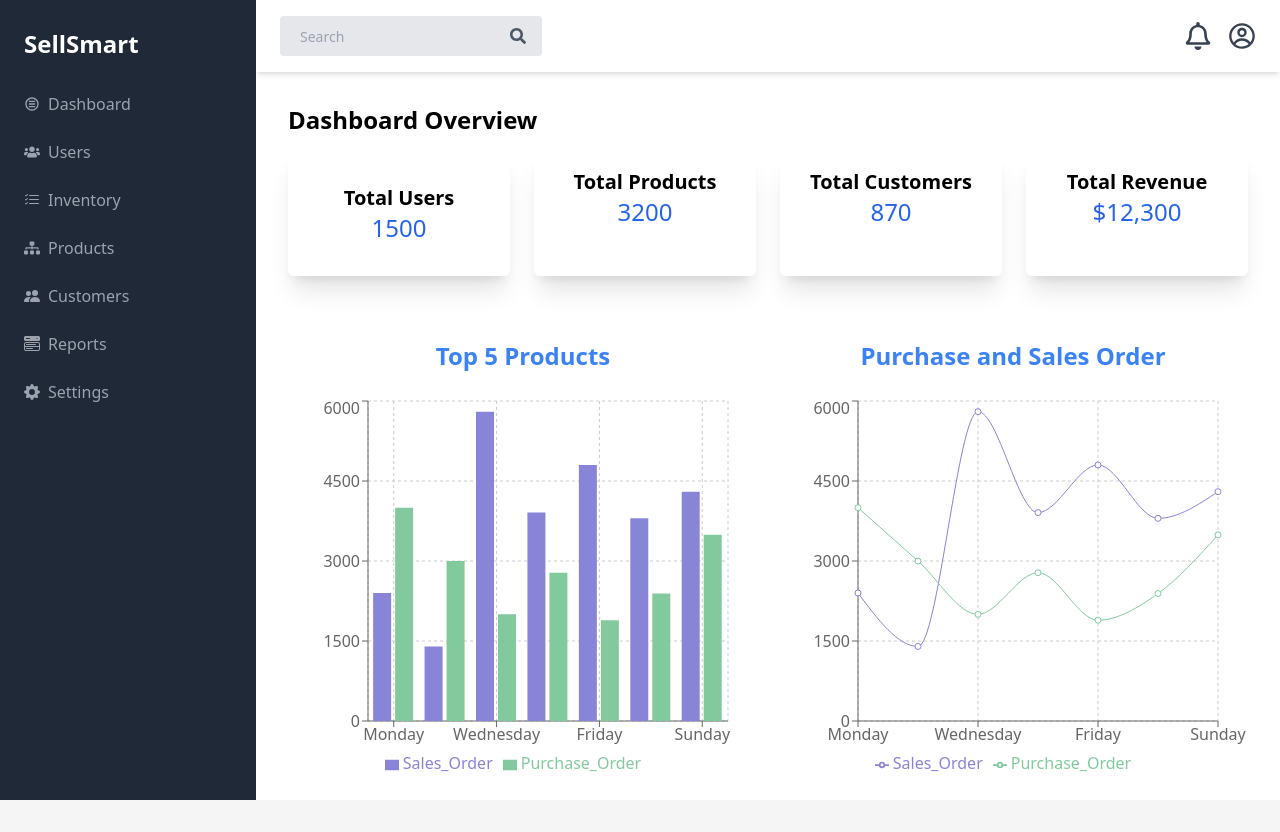
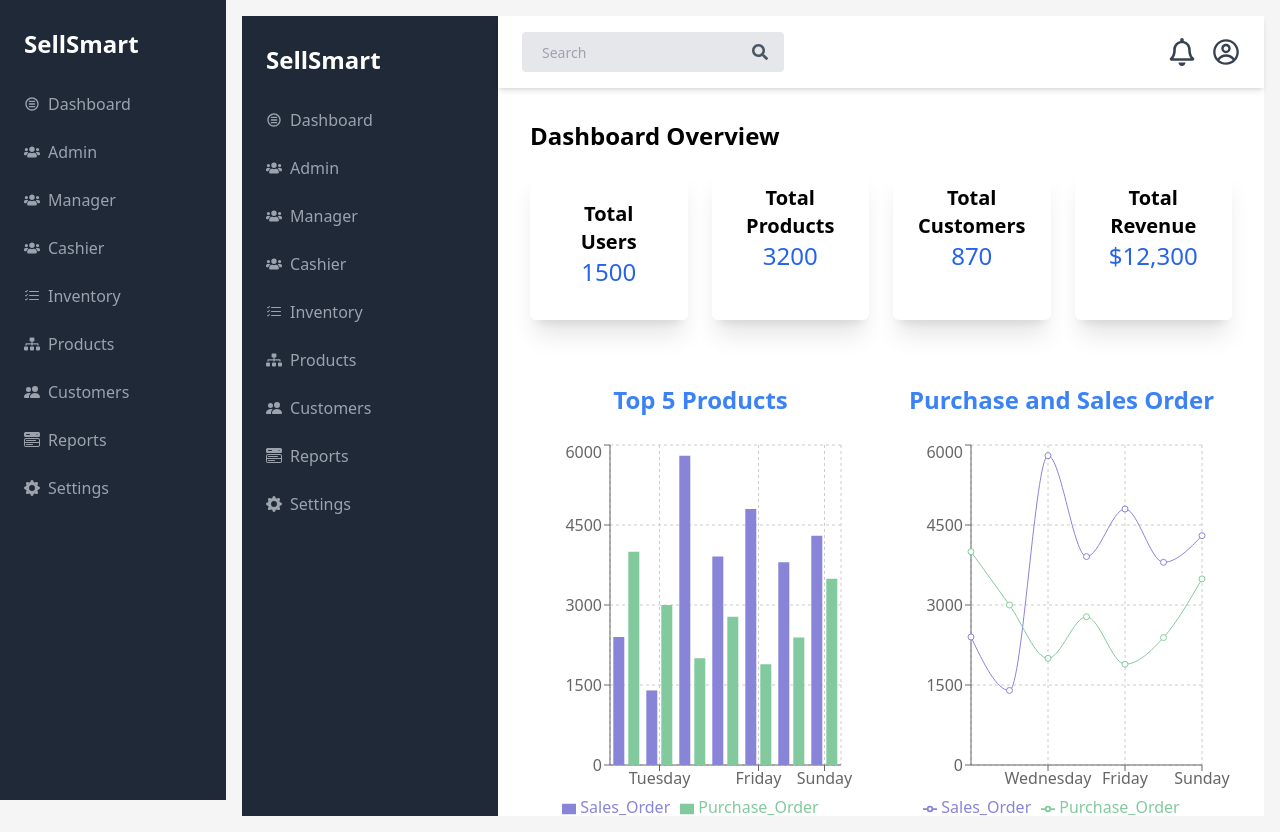
Before and after one commit to Ishahtech/SellSmart, a React (Vite) app: page /admin in a window 1280 px wide. Before the commit the page ends 800 px from the top, so only its background shows below. Built offline with nearby package versions, Linux system fonts and the light colour scheme.

Commit message:
fix: add Layout component

```diff
--- a/src/App.jsx
+++ b/src/App.jsx
@@ -7,19 +7,28 @@ import WelcomeScreen from "./components/WelcomeScreen.jsx";
 import Wholelanding from "./components/LandingPage/Wholelanding.jsx";
 import Manager from "./components/ManagerDashboard/Manager.jsx";
 import Admin from "./components/AdminDashboard/Admin.jsx";
+import Layout from "./components/Layout.jsx";
+
 const App = () => {
   return (
     <>
       <Router>
         <Routes>
-          <Route path="/" element={<Wholelanding />} />
+         {/* Routes without the Sidebar */}
+         <Route path="/" element={<Wholelanding />} />
           <Route path="/welcome" element={<WelcomeScreen />} />
           <Route path="/login" element={<LoginScreen />} />
-          <Route path="/Signup" element={<Signup />} />
-          <Route path="/Employee" element={<LoginEmployee />} />
-          <Route path="/Owner" element={<LoginOwner />} />
-          <Route path="/Manager" element={<Manager />} />
-          <Route path="/admin" element={<Admin />} />
+          <Route path="/signup" element={<Signup />} />
+          <Route path="/employee" element={<LoginEmployee />} />
+          <Route path="/owner" element={<LoginOwner />} />
+
+          {/* Routes with the Sidebar */}
+          <Route path="/manager" element={<Layout />}>
+            <Route index element={<Manager />} />
+          </Route>
+          <Route path="/admin" element={<Layout />}>
+            <Route index element={<Admin />} />
+          </Route>
         </Routes>
       </Router>
     </>
--- a/src/components/AdminDashboard/sidebar.jsx
+++ b/src/components/AdminDashboard/sidebar.jsx
@@ -1,65 +1,85 @@
 import React from "react";
+import { Link } from "react-router-dom";
 import { CgMenuRound } from "react-icons/cg";
 import { FaUsers, FaSitemap } from "react-icons/fa";
-import { BsCart3, BsListCheck,  BsMenuButtonWideFill, BsFillGearFill, BsPeopleFill } from "react-icons/bs";
+import { BsCart3, BsListCheck, BsMenuButtonWideFill, BsFillGearFill, BsPeopleFill } from "react-icons/bs";
 
-
-const Sidebar = ({ isActive, toggleSidebar }) => {
+const Sidebar = () => {
   return (
-    <>
-      <aside className="h-screen bg-gray-800 text-white w-64 space-y-6 py-7 px-2 absolute inset-y-0 left-0 transform -translate-x-full md:relative md:translate-x-0 transition duration-200 ease-in-out">
+    <aside className="h-screen bg-gray-800 text-white w-64 space-y-6 py-7 px-2">
       <div className="text-white flex items-center space-x-2 px-4">
         <span className="text-2xl font-extrabold">SellSmart</span>
       </div>
       <nav>
         <ul className="space-y-2">
           <li className="flex items-center px-4 py-2 text-gray-400 hover:bg-gray-700 hover:text-white rounded-md">
-              <CgMenuRound className=" " />
-              <a href="#" className="ml-2">
+            <CgMenuRound />
+            <Link to="/manager" className="ml-2">
               Dashboard
-              </a>
+            </Link>
           </li>
           <li className="flex items-center px-4 py-2 text-gray-400 hover:bg-gray-700 hover:text-white rounded-md">
             <FaUsers />
-              <a href="#" className="ml-2">
-                Users
-              </a>
+            <Link to="/admin" className="ml-2">
+              Admin
+            </Link>
           </li>
+
+          <li className="flex items-center px-4 py-2 text-gray-400 hover:bg-gray-700 hover:text-white rounded-md">
+            <FaUsers />
+            <Link to="/admin" className="ml-2">
+              Manager
+            </Link>
+          </li>
+
+          <li className="flex items-center px-4 py-2 text-gray-400 hover:bg-gray-700 hover:text-white rounded-md">
+            <FaUsers />
+            <Link to="/admin" className="ml-2">
+              Cashier
+            </Link>
+          </li>
+
           <li className="flex items-center px-4 py-2 text-bold text-gray-400 hover:bg-gray-700 hover:text-white rounded-md">
             <BsListCheck  />
-              <a href="#" className="ml-2">
+            <Link to="/inventory" className="ml-2">
               Inventory
-              </a>
-            </li>
-            <li className="flex items-center px-4 py-2 text-gray-400 hover:bg-gray-700 hover:text-white rounded-md">
-             <FaSitemap /> <a href="#" className="ml-2">
-                Products
-              </a>
-            </li>
-            <li className="flex items-center px-4 py-2 text-gray-400 hover:bg-gray-700 hover:text-white rounded-md">
-            <BsPeopleFill  /><a href="#" className="ml-2">
-                 Customers
-              </a>
-            </li>
-            <li className="flex items-center px-4 py-2 text-gray-400 hover:bg-gray-700 hover:text-white rounded-md">
-            <BsMenuButtonWideFill /><a href="#" className="ml-2">
-                 Reports
-              </a>
-            </li>
-            <li className="flex items-center px-4 py-2 text-gray-400 hover:bg-gray-700 hover:text-white rounded-md">
-            <BsFillGearFill  /><a href="#" className="ml-2">
-                 Settings
-              </a>
+            </Link>
             </li>
 
+          <li className="flex items-center px-4 py-2 text-bold text-gray-400 hover:bg-gray-700 hover:text-white rounded-md">
+            <FaSitemap  />
+            <Link to="/inventory" className="ml-2">
+              Products
+            </Link>
+          </li>
+
+          <li className="flex items-center px-4 py-2 text-bold text-gray-400 hover:bg-gray-700 hover:text-white rounded-md">
+            <BsPeopleFill  />
+            <Link to="/inventory" className="ml-2">
+            Customers
+            </Link>
+          </li>
+
+          <li className="flex items-center px-4 py-2 text-bold text-gray-400 hover:bg-gray-700 hover:text-white rounded-md">
+            <BsMenuButtonWideFill  />
+            <Link to="/inventory" className="ml-2">
+            Reports
+            </Link>
+          </li>
+
+          <li className="flex items-center px-4 py-2 text-bold text-gray-400 hover:bg-gray-700 hover:text-white rounded-md">
+            <BsFillGearFill  />
+            <Link to="/inventory" className="ml-2">
+            Settings
+            </Link>
+          </li>
+
+
+
+          {/* Add more links as necessary */}
         </ul>
-          {/* <button className='absolute top-4 right-4 lg:hidden'>
-            <IoMdMenu className='w-7 h-7 text-blue-900'/>
-
-        </button> */}
       </nav>
     </aside>
-    </>
   );
 };
 
--- a/src/components/LandingPage/Header.jsx
+++ b/src/components/LandingPage/Header.jsx
@@ -17,7 +17,7 @@ const Header = () => {
           <a href="#help" className="mx-4 text-black font-medium">Help</a>
         </nav>
         <div className="auth-buttons flex">
-          <button onClick={() => navigate('/login')} className="login ml-4 px-10 py-2 border-2 border-blue-800 text-blue-800 font-medium rounded-lg hover:bg-blue-800 hover:text-white">Login</button>
+          <button onClick={() => navigate('/admin')} className="login ml-4 px-10 py-2 border-2 border-blue-800 text-blue-800 font-medium rounded-lg hover:bg-blue-800 hover:text-white">Login</button>
           <button onClick={() => navigate('/Signup')} className="signup ml-4 px-10 py-2 border-2 border-blue-800 text-blue-800 font-medium rounded-lg hover:bg-blue-800 hover:text-white">Signup</button>
         </div>
       </header>
--- /dev/null
+++ b/src/components/Layout.jsx
@@ -0,0 +1,17 @@
+import React from "react";
+
+import { Outlet } from "react-router-dom";
+import Sidebar from "./AdminDashboard/sidebar";
+
+const Layout = () => {
+  return (
+    <div className="flex">
+      < Sidebar/>
+      <main className="flex-grow p-4">
+        <Outlet />
+      </main>
+    </div>
+  );
+};
+
+export default Layout;
```
Lines whose indentation alone changed are shown as unchanged.
